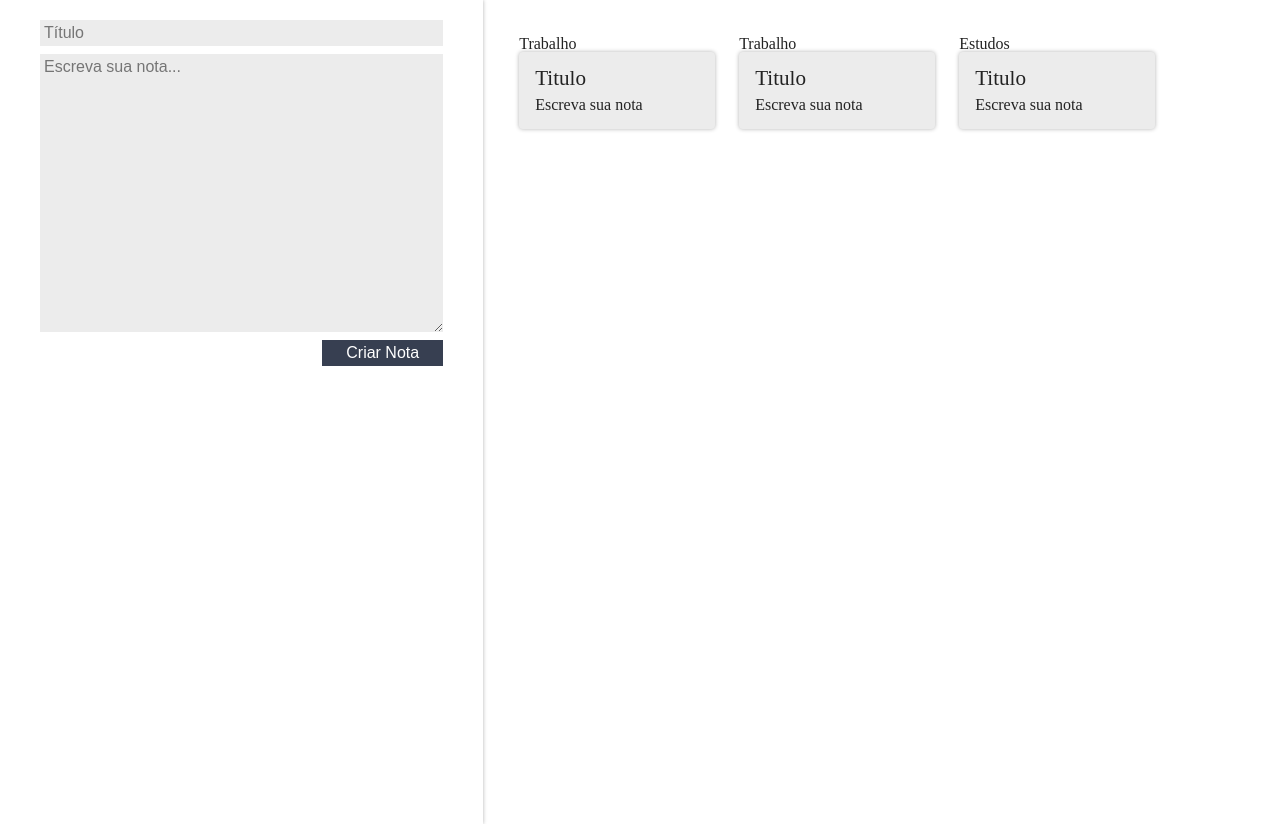
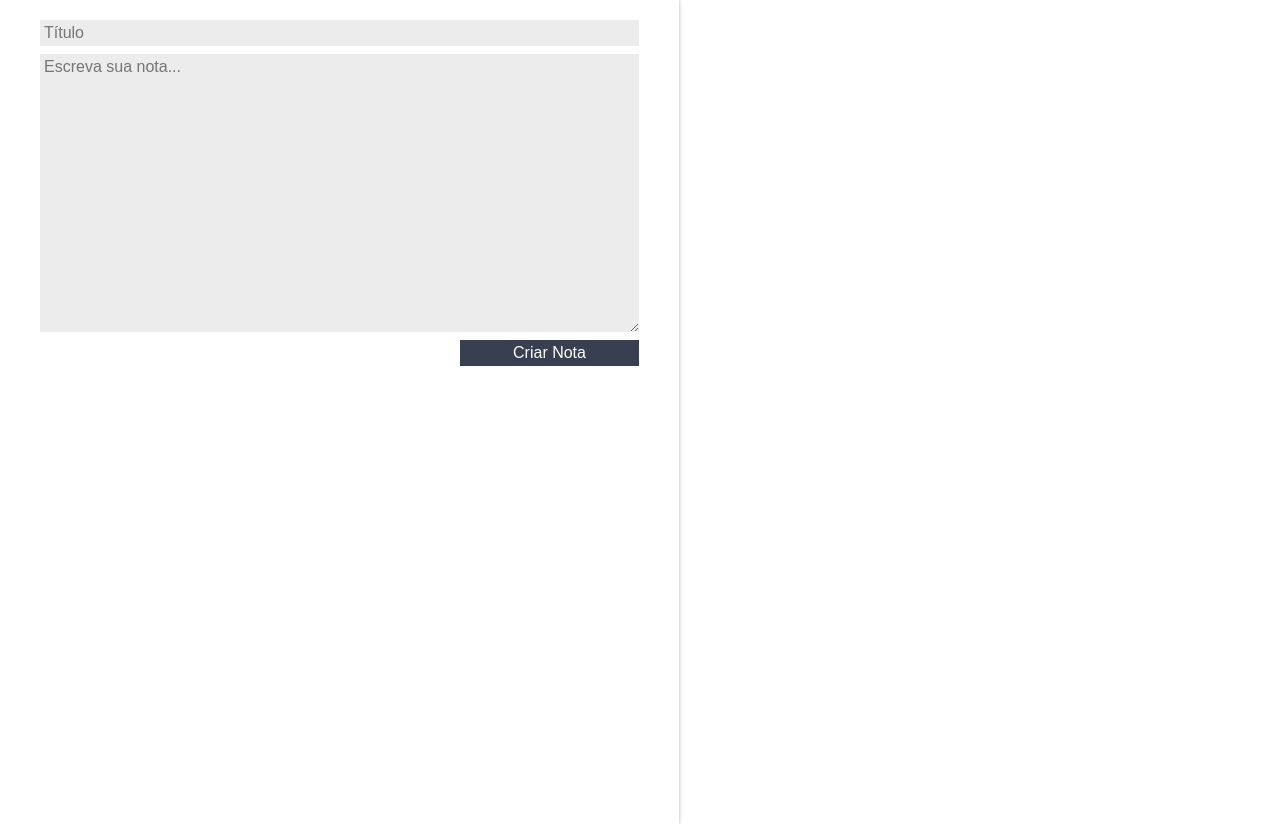
Before and after one commit to MarcusUrani/ceep, a React (Create React App) app: page / in a window 1280 px wide. Built offline with nearby package versions, Linux system fonts and the light colour scheme.

Commit message:
Finalizando o projeto

```diff
--- a/src/App.js
+++ b/src/App.js
@@ -5,11 +5,27 @@
 import "./components/Assets/App.css"
 
 class App extends Component {
+  constructor() {
+    super();
+    this.state = {
+      notas:[]
+    }
+  }
+
+  criarNota(titulo, texto) {
+    const novaNota = {titulo, texto};
+    const novoArrayNotas = [...this.state.notas, novaNota]
+    const novoEstado = {
+      notas:novoArrayNotas
+    }
+    this.setState(novoEstado)
+  }
+
   render() {
     return (
       <section className="conteudo">
-        <FormularioCadastro />
-        <ListaDeNotas />
+        <FormularioCadastro criarNota = {this.criarNota.bind(this)}/>
+        <ListaDeNotas notas = {this.state.notas}/>
       </section>
     );
   }
--- a/src/components/cardNota/CardNota.jsx
+++ b/src/components/cardNota/CardNota.jsx
@@ -6,9 +6,9 @@
     return (
       <section className="card-nota">
         <header className="card-nota_cabecalho">
-          <h3 className="card-nota_titulo">Titulo</h3>
+          <h3 className="card-nota_titulo">{this.props.titulo}</h3>
         </header>
-        <p className="card-nota_texto">Escreva sua nota</p>
+        <p className="card-nota_texto">{this.props.texto}</p>
       </section>
     );
   }
--- a/src/components/formularioCadastro/FormularioCadastro.jsx
+++ b/src/components/formularioCadastro/FormularioCadastro.jsx
@@ -2,31 +2,46 @@
 import "./estilo.css";
 
 class FormularioCadastro extends Component {
-  constructor(){
-    super();
+  constructor(props){
+    super(props);
     this.titulo = "";
+    this.texto = "";
   }
-  handleMudancaTitulo(event) {
+
+  _handleMudancaTitulo(event) {
     event.preventDefault();
+    event.stopPropagation();
     this.titulo = event.target.value;
-    console.log(this.titulo)
+  }
+
+  _handleMudancaTexto(event) {
+    event.preventDefault();
+    event.stopPropagation();
+    this.texto = event.target.value;
+  }
+
+  _criarNota(event) {
+    event.preventDefault();
+    event.stopPropagation()
+    this.props.criarNota(this.titulo, this.texto);
   }
 
   render() {
     return (
-      <form className = "form-cadastro">
+      <form className="form-cadastro" onSubmit={this._criarNota.bind(this)}>
         <input
-        type="text"
-        placeholder="Título"
-        className = "form-cadastro_input"
-        onChange = {this.handleMudancaTitulo.bind(this)}
+          type="text"
+          placeholder="Título"
+          className="form-cadastro_input"
+          onChange={this._handleMudancaTitulo.bind(this)}
         />
         <textarea
-        rows = {15}
-        placeholder="Escreva sua nota..."
-        className = "form-cadastro_input"
+          rows={15}
+          placeholder="Escreva sua nota..."
+          className="form-cadastro_input"
+          onChange={this._handleMudancaTexto.bind(this)}
         />
-        <button className = "form-cadastro_input form-cadastro_submit">
+        <button className="form-cadastro_input form-cadastro_submit">
           Criar Nota
         </button>
       </form>
--- a/src/components/listaDeNotas/ListaDeNotas.jsx
+++ b/src/components/listaDeNotas/ListaDeNotas.jsx
@@ -6,11 +6,10 @@
   render() {
     return (
       <ul className="lista-notas">
-        {Array.of("Trabalho", "Trabalho", "Estudos").map((categoria, index) => {
+        {this.props.notas.map((nota, index) => {
           return (
             <li key={index} className="lista-notas_item">
-              <div>{categoria}</div>
-              <CardNota />
+              <CardNota titulo = {nota.titulo} texto = {nota.texto}/>
             </li>
           );
         })}
```
